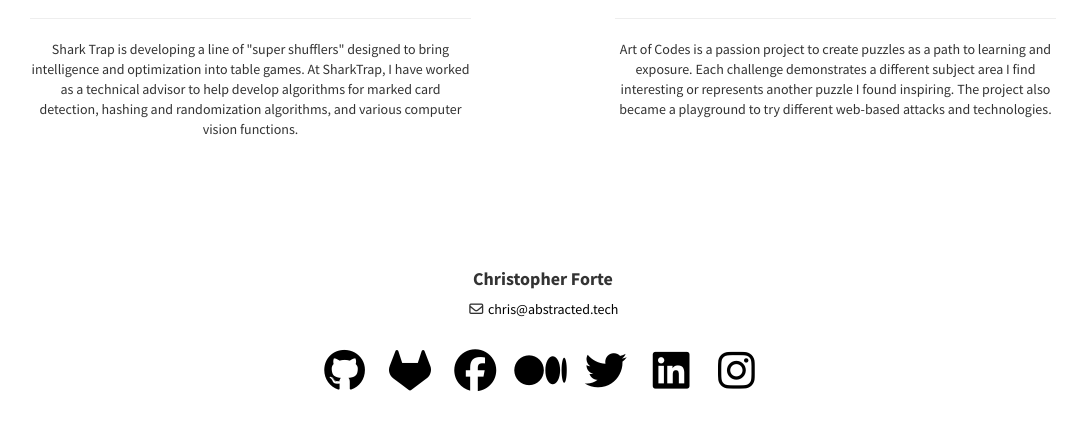
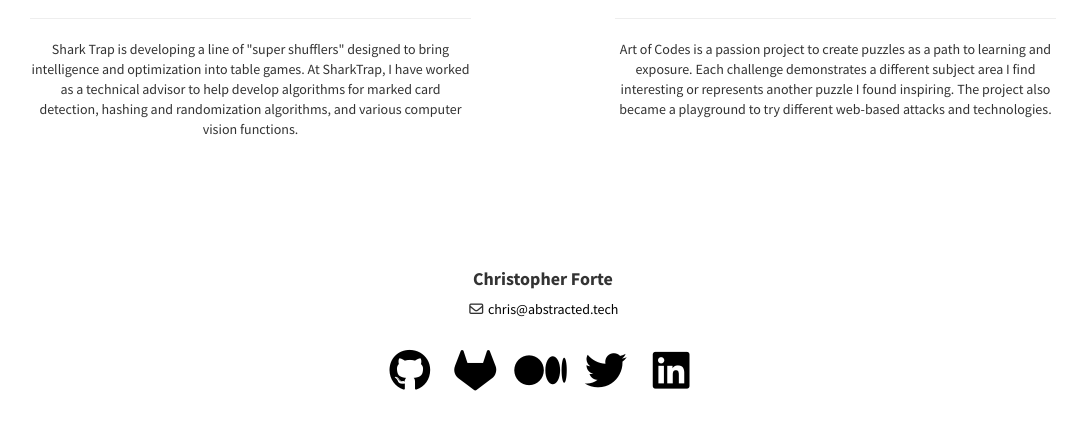
Before and after one commit to isaidnocookies/Abstracted.Tech, a plain HTML site: page index.html in a window 1280 px wide. Shown: the part 1323-1752 px from the top of the page, without its empty margins (97-1184 px from the left). Drawn offline with Linux system fonts and the light colour scheme.

Commit message:
Remove instagram and facebook links

```diff
--- a/index.html
+++ b/index.html
@@ -163,11 +163,6 @@
                             <a href="https://gitlab.com/chrisforte"><i class="fab fa-gitlab fa-fw fa-3x"
                                     style="color:black;"></i></a>
                         </li>
-
-                        <li>
-                            <a href="https://www.facebook.com/flyingWhale666"><i class="fab fa-facebook fa-fw fa-3x"
-                                    style="color:black;"></i></a>
-                        </li>
                         <li>
                             <a href="https://medium.com/@christopherforte"><i class="fab fa-medium fa-fw fa-3x"
                                     style="color:black;"></i></a>
@@ -179,10 +174,6 @@
                         <li>
                             <a href="https://www.linkedin.com/in/christopher-forte-6a7276107/"><i
                                     class="fab fa-linkedin fa-fw fa-3x" style="color:black;"></i></a>
-                        </li>
-                        <li>
-                            <a href="https://www.instagram.com/christopher_forte/"><i
-                                    class="fab fa-instagram fa-fw fa-3x" style="color:black;"></i></a>
                         </li>
                     </ul>
                     <!--                    <hr class="small">-->
```
